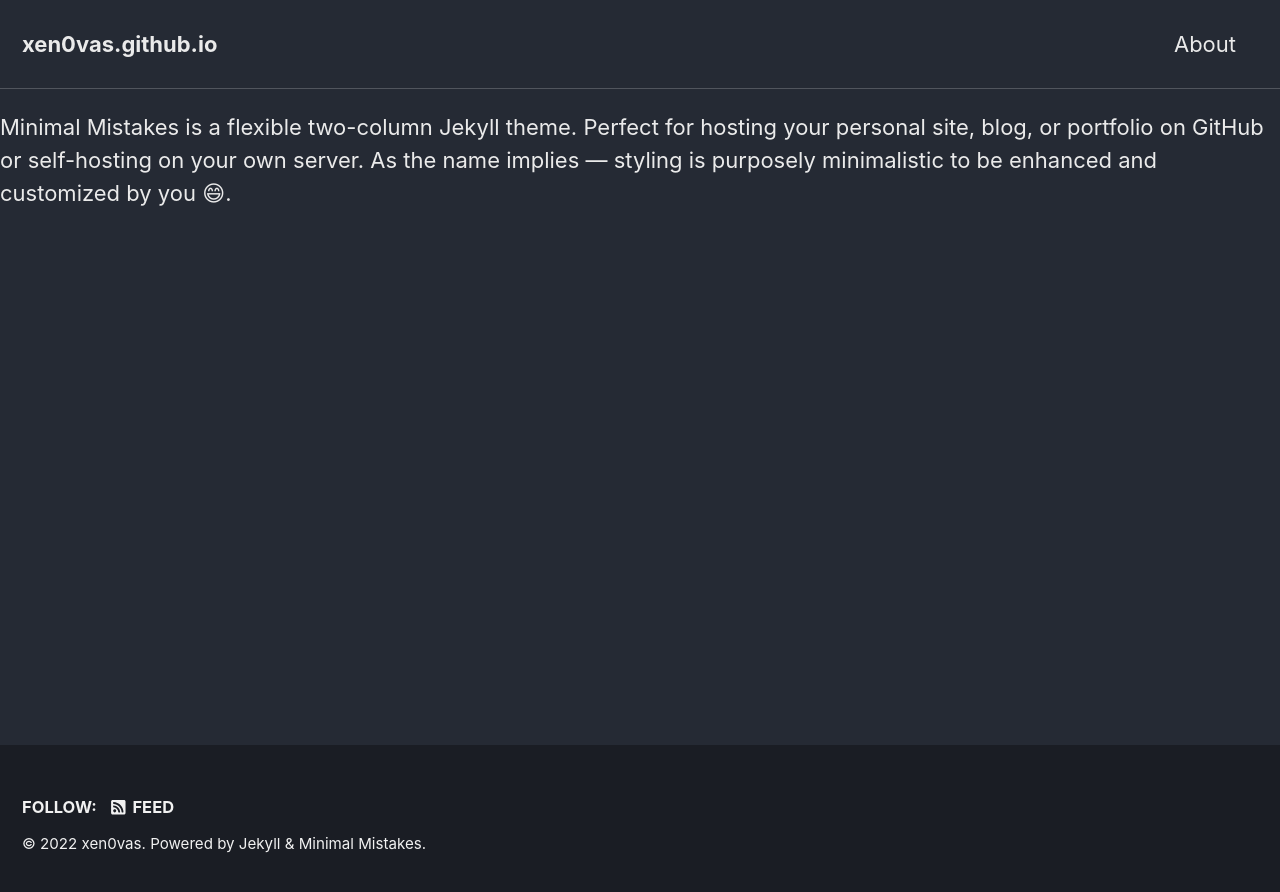
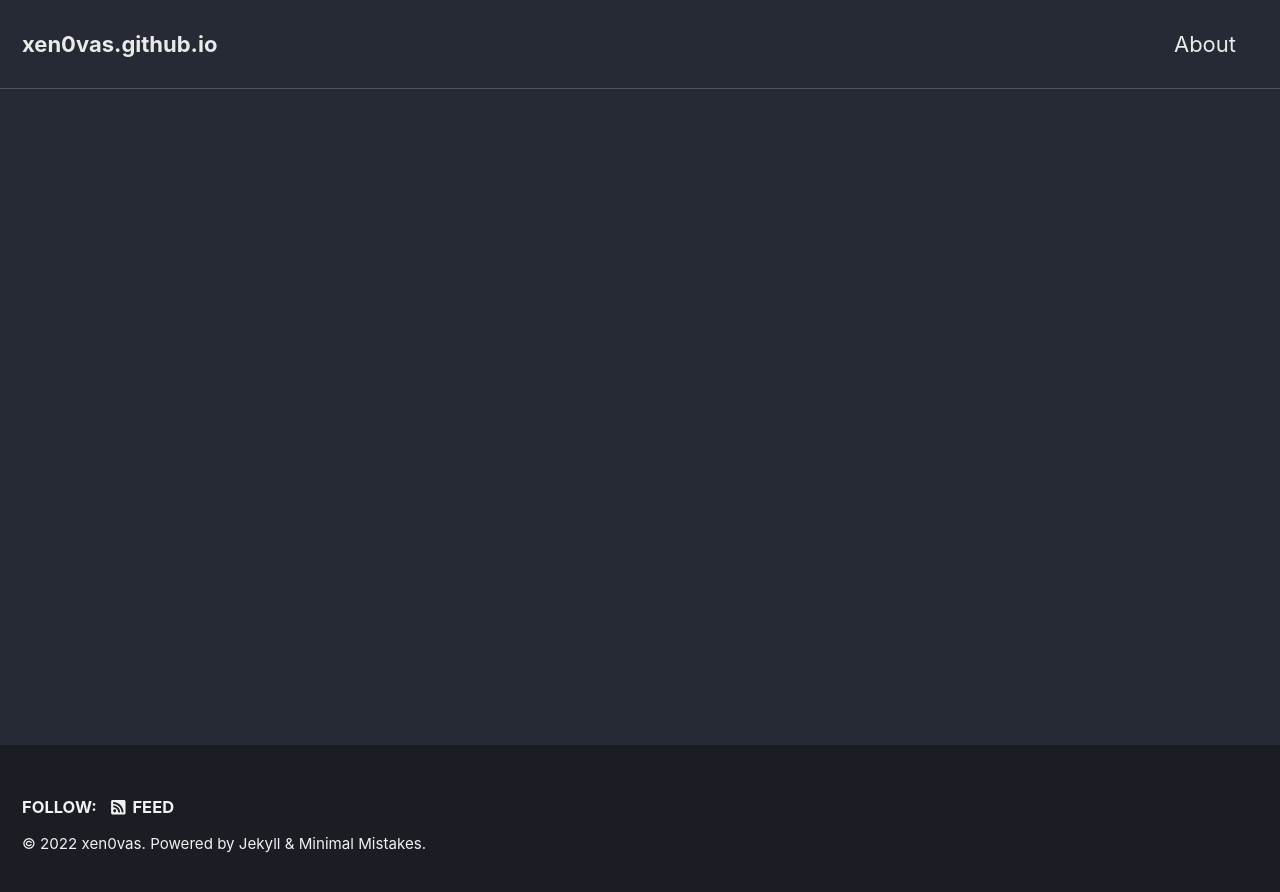
Before and after one commit to xen0vas/xen0vas.github.io, a Jekyll site: the page built from _pages/about.md, in a window 1280 px wide. Shown: the top 892 px of the page. Built offline with Jekyll 4.4.1, drawn with Linux system fonts in a browser that asks for light colours; cached includes are drawn as plain includes; emoji names are drawn with the system emoji font; our own code applies the rules of GitHub Pages for plain Markdown files.

Commit message:
_config.yml update

```diff
--- a/_pages/about.md
+++ b/_pages/about.md
@@ -1,5 +1,5 @@
 ---
-permalink: /about/
+permalink: /About/
 title: "About"
 excerpt: "Minimal Mistakes is a flexible two-column Jekyll theme."
 layouts_gallery:
@@ -15,5 +15,3 @@
 last_modified_at: 2020-05-01T10:15:22-04:00
 toc: true
 ---
-
-Minimal Mistakes is a flexible two-column Jekyll theme. Perfect for hosting your personal site, blog, or portfolio on GitHub or self-hosting on your own server. As the name implies --- styling is purposely minimalistic to be enhanced and customized by you :smile:.
```
